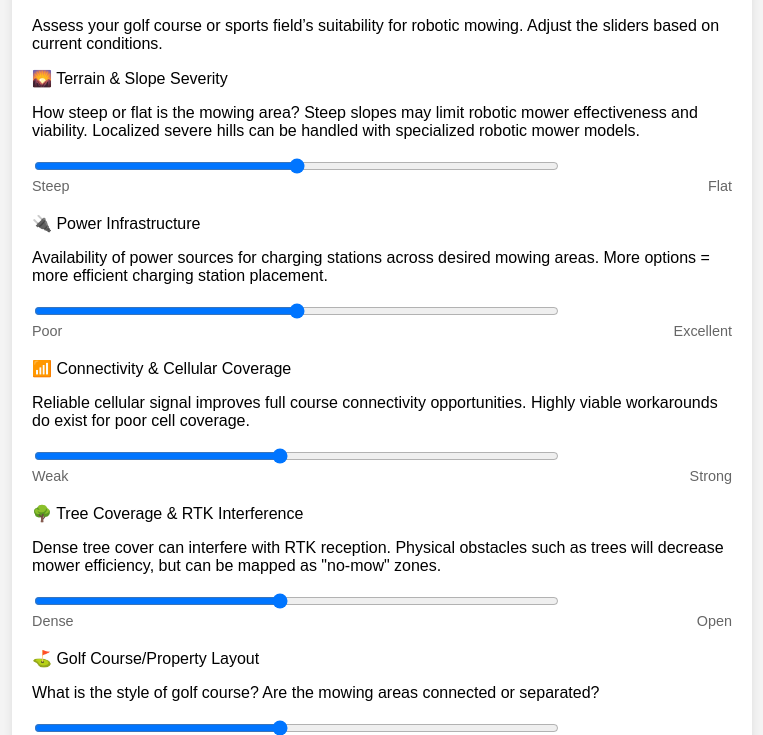
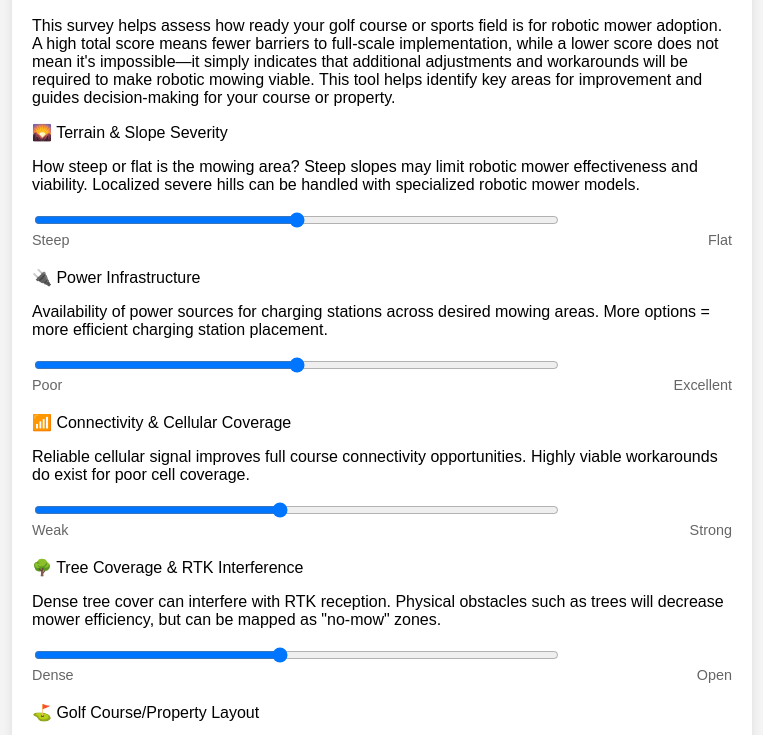
Before and after one commit to bphodges12/bphodges.github.io, a plain HTML site: page index.html in a window 1280 px wide. Shown: the part 91-826 px from the top of the page, without its empty margins (258-1021 px from the left). Drawn offline with Linux system fonts and the light colour scheme.

Commit message:
Update index.html

```diff
--- a/index.html
+++ b/index.html
@@ -19,7 +19,7 @@
 <body>
     <div class="survey-container">
         <h2>Robotic Mower Readiness & Recommendation Survey</h2>
-        <p>Assess your golf course or sports field’s suitability for robotic mowing. Adjust the sliders based on current conditions.</p>
+        <p>This survey helps assess how ready your golf course or sports field is for robotic mower adoption. A high total score means fewer barriers to full-scale implementation, while a lower score does not mean it's impossible—it simply indicates that additional adjustments and workarounds will be required to make robotic mowing viable. This tool helps identify key areas for improvement and guides decision-making for your course or property.</p>
         <form id="survey-form">
             <div class="question">
                 <label>🌄 Terrain & Slope Severity</label>
@@ -47,7 +47,7 @@
             </div>
             <div class="question">
                 <label>⛳ Golf Course/Property Layout</label>
-                <p>What is the style of golf course? Are the mowing areas connected or separated?</p>
+                <p>Are the mowing areas connected or separated?</p>
                 <input type="range" min="0" max="15" value="7" class="slider" id="layout">
                 <div class="slider-label"><span>Separated</span><span>Connected</span></div>
             </div>
```
